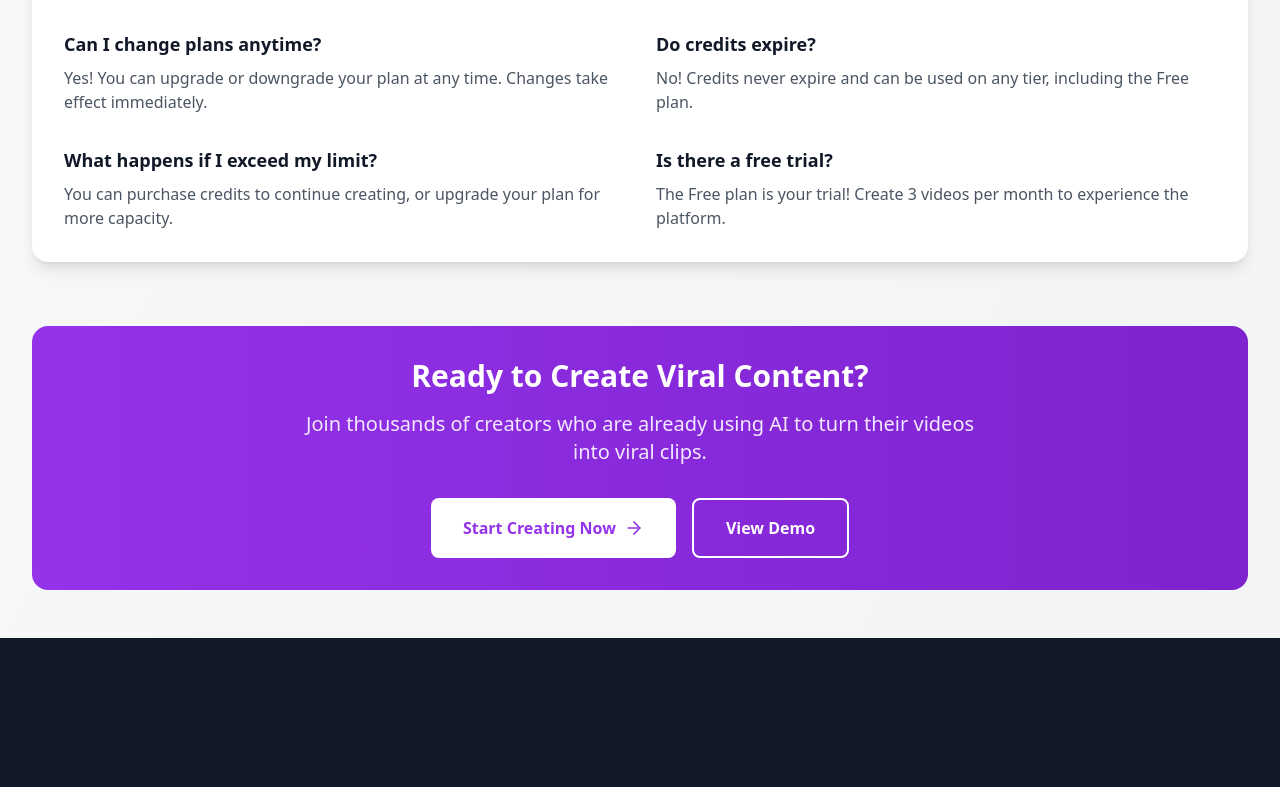
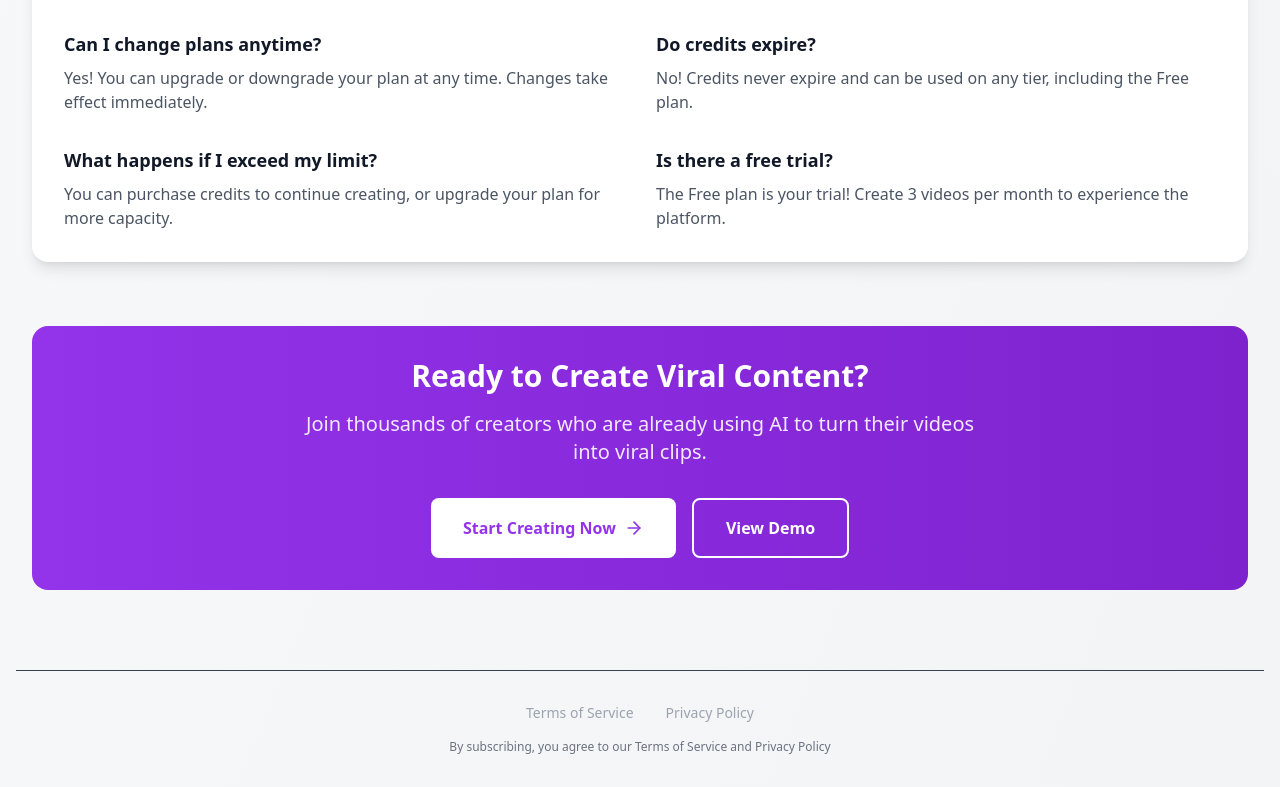
Before and after one commit to moh5amed/zuexis, a React (Vite) app: page /pricing in a window 1280 px wide. Shown: the part 2503-3290 px from the top of the page. Before the commit the page ends 3141 px from the top, so only its background shows below. Built offline with nearby package versions, Linux system fonts and the light colour scheme; no server answers.

Commit message:
Update PricingPage.tsx

```diff
--- a/src/pages/PricingPage.tsx
+++ b/src/pages/PricingPage.tsx
@@ -640,6 +640,29 @@ const PricingPage: React.FC = () => {
           </div>
         </div>
       )}
+
+      {/* Legal Links Footer */}
+      <div className="max-w-7xl mx-auto px-4 py-8">
+        <div className="text-center border-t border-gray-700 pt-8">
+          <div className="flex justify-center space-x-8 text-sm">
+            <Link
+              to="/terms"
+              className="text-gray-400 hover:text-purple-400 transition-colors"
+            >
+              Terms of Service
+            </Link>
+            <Link
+              to="/privacy"
+              className="text-gray-400 hover:text-purple-400 transition-colors"
+            >
+              Privacy Policy
+            </Link>
+          </div>
+          <p className="text-gray-500 text-xs mt-4">
+            By subscribing, you agree to our Terms of Service and Privacy Policy
+          </p>
+        </div>
+      </div>
     </div>
   );
 };
```
